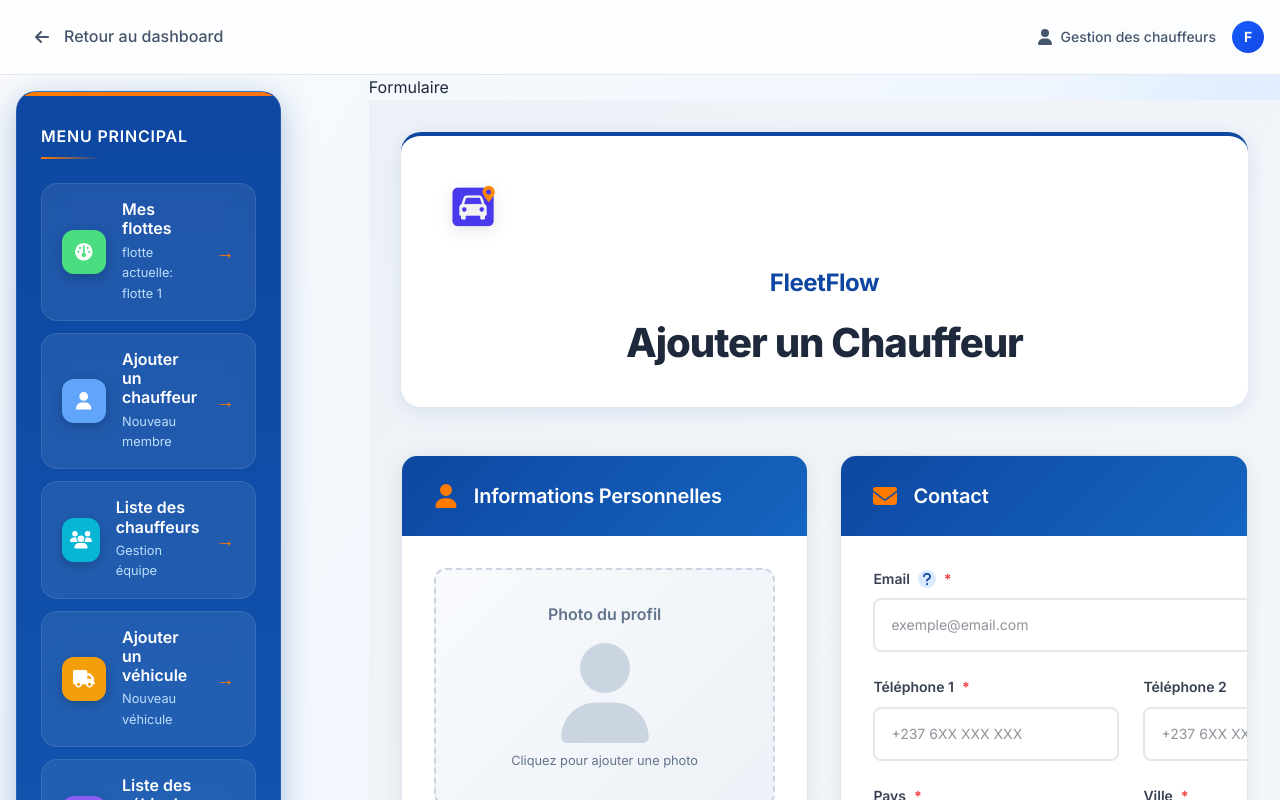
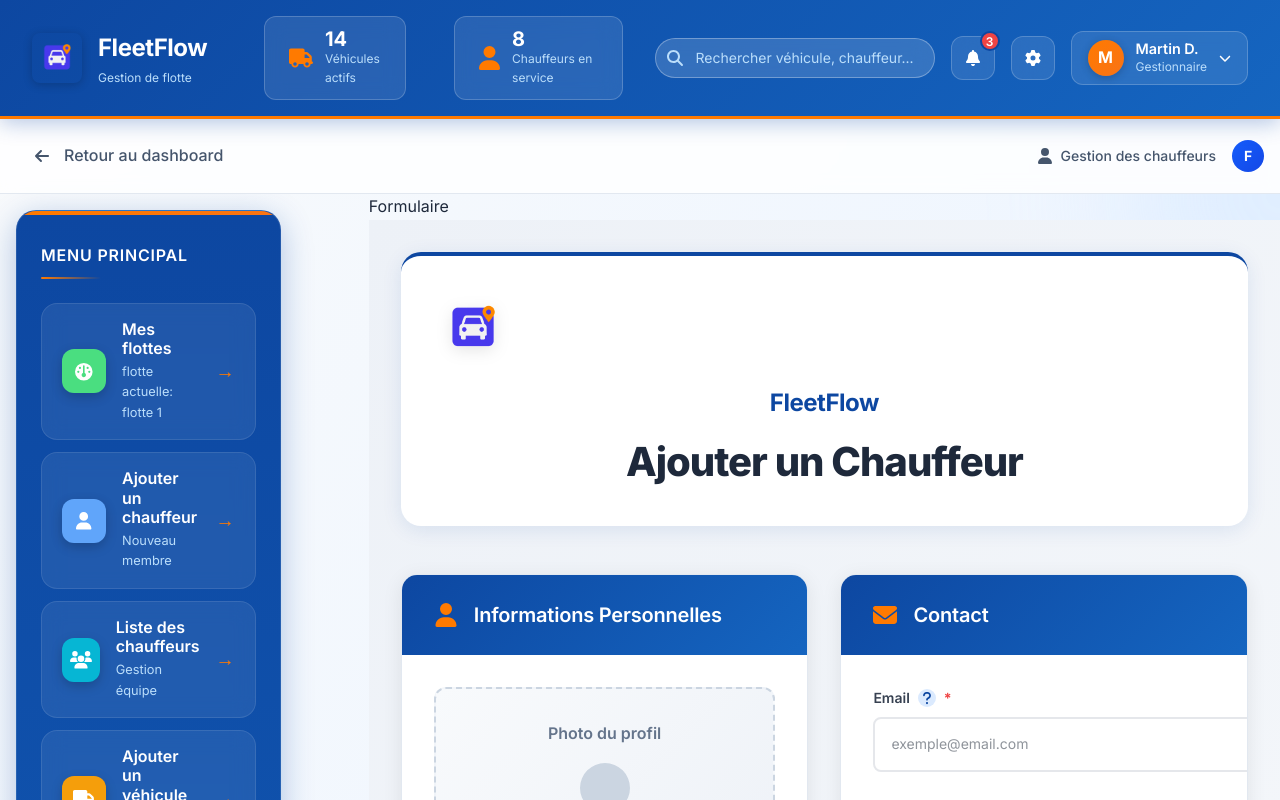
Before and after one commit to DeDjomo/ProjetReseau, a Next.js app: page /driverForm in a window 1280 px wide. Shown: the top 800 px of the page. Built offline with nearby package versions, Linux system fonts and the light colour scheme.

Commit message:
fixation de barre de menu

```diff
--- a/src/app/driverForm/page.tsx
+++ b/src/app/driverForm/page.tsx
@@ -4,12 +4,14 @@
 import { faArrowLeft, faUser } from '@fortawesome/free-solid-svg-icons';
 import { useRouter } from 'next/navigation';
 import SideBar from "@/components/SideBar";
+import MenuBar from "@/components/MenuBar";
 
 export default function DriverFormPage() {
     const router = useRouter();
 
     return (
         <div className="min-h-screen bg-gradient-to-br from-slate-50 via-blue-50 to-indigo-50">
+            <MenuBar />
             {/* Header avec navigation */}
             <header className="sticky top-0 z-50 bg-white/80 backdrop-blur-sm border-b border-slate-200">
                 <div className="max-width-1400px mx-auto px-4 py-4">
--- a/src/app/vehiculeForm/page.tsx
+++ b/src/app/vehiculeForm/page.tsx
@@ -4,12 +4,14 @@
 import { faArrowLeft, faUser } from '@fortawesome/free-solid-svg-icons';
 import { useRouter } from 'next/navigation';
 import SideBar from "@/components/SideBar";
+import MenuBar from "@/components/MenuBar";
 
 export default function VehiculeFormPage() {
     const router = useRouter();
 
     return (
         <div className="min-h-screen bg-gradient-to-br from-slate-50 via-blue-50 to-indigo-50">
+            <MenuBar />
             {/* Header avec navigation */}
             <header className="sticky top-0 z-50 bg-white/80 backdrop-blur-sm border-b border-slate-200">
                 <div className="max-width-1400px mx-auto px-4 py-4">
```
